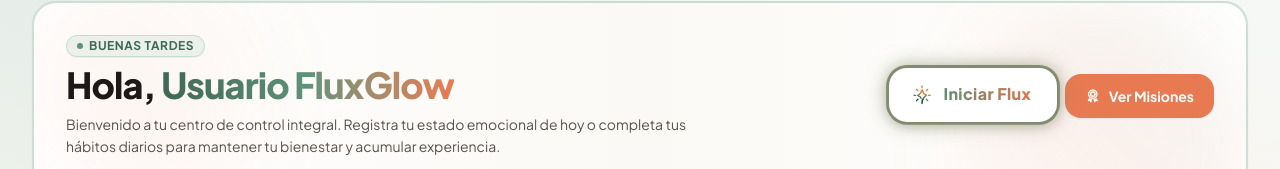
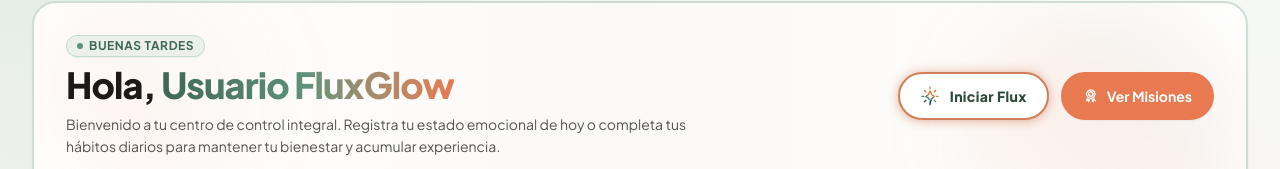
Before and after one commit to yahiremmanuel235-gif/Fluxglow, a React (Vite) app: page /dashboard in a window 1280 px wide. Shown: the part 279-448 px from the top of the page. Built offline with nearby package versions, Linux system fonts and the light colour scheme; no server answers; the database is empty; a web font is replaced by a local one.

Commit message:
style(dashboard): refine Flux button visuals
Update the quick action Flux button with a pill-shaped design and a smoother, border-focused glow animation to improve UI consistency.

```diff
--- a/src/components/modules/DashboardModule.tsx
+++ b/src/components/modules/DashboardModule.tsx
@@ -387,7 +387,7 @@ export const DashboardModule: React.FC<DashboardModuleProps> = ({
             </div>
 
             {/* Quick action buttons with brand colors and local icons */}
-            <div className="flex flex-wrap sm:flex-nowrap items-center gap-2.5 shrink-0 w-full md:w-auto">
+            <div className="flex flex-wrap sm:flex-nowrap items-center gap-3 shrink-0 w-full md:w-auto">
               <button
                 id="hero-quick-journal-btn"
                 onClick={() => {
@@ -397,25 +397,25 @@ export const DashboardModule: React.FC<DashboardModuleProps> = ({
                 }}
                 disabled={!canFlux}
                 title={!canFlux ? "Ya completaste tu Flux hoy. Vuelve mañana." : "¡Pulsa para iniciar tu flujo diario de bienestar!"}
-                className={`flex-1 sm:flex-none px-5 py-2.5 min-h-[44px] rounded-2xl font-bold transition-all flex items-center justify-center gap-2.5 group ${
+                className={`h-11 sm:h-12 px-5 rounded-full font-bold transition-all flex items-center justify-center gap-2.5 group select-none ${
                   canFlux
                     ? 'flux-btn-active-glow bg-white cursor-pointer hover:bg-white/95'
-                    : 'bg-stone-200 text-stone-400 cursor-not-allowed shadow-xs'
+                    : 'bg-stone-200 text-stone-400 cursor-not-allowed border-2 border-transparent shadow-none'
                 }`}
               >
                 <img
                   src="/assets/icons/flux.png"
                   alt="Flux"
                   className={`w-5 h-5 object-contain transition-transform ${
-                    canFlux ? 'group-hover:scale-110' : 'grayscale opacity-60'
+                    canFlux ? 'group-hover:scale-110' : 'grayscale opacity-50'
                   }`}
                 />
                 {canFlux ? (
-                  <span className="title-gradient font-extrabold tracking-wide text-sm sm:text-base">
+                  <span className="text-[#2D493C] font-extrabold tracking-wide text-xs sm:text-sm whitespace-nowrap">
                     Iniciar Flux
                   </span>
                 ) : (
-                  <span className="text-stone-400 font-bold text-sm sm:text-base">
+                  <span className="text-stone-400 font-bold text-xs sm:text-sm whitespace-nowrap">
                     Flux Completado
                   </span>
                 )}
@@ -423,7 +423,7 @@ export const DashboardModule: React.FC<DashboardModuleProps> = ({
               <button
                 id="hero-quick-missions-btn"
                 onClick={() => onNavigate('missions')}
-                className="flex-1 sm:flex-none px-5 py-2.5 min-h-[44px] rounded-2xl bg-[#E87A52] hover:bg-[#D4653E] text-white text-xs sm:text-sm font-bold shadow-xs transition-all flex items-center justify-center gap-2 cursor-pointer group"
+                className="h-11 sm:h-12 px-5 rounded-full bg-[#E87A52] hover:bg-[#D4653E] border-2 border-transparent text-white text-xs sm:text-sm font-bold shadow-xs transition-all flex items-center justify-center gap-2 cursor-pointer group whitespace-nowrap"
               >
                 <img src="/assets/icons/medal.png" alt="Misiones" className="w-4 h-4 object-contain brightness-0 invert group-hover:scale-105 transition-transform" />
                 <span>Ver Misiones</span>
--- a/src/index.css
+++ b/src/index.css
@@ -391,41 +391,34 @@
   overflow: visible;
 }
 
-/* Distinctive glowing animated frame for uncompleted Flux button (white background with dynamic radiant frame) */
-@keyframes fluxGlowPulse {
+/* Distinctive glowing border transition for uncompleted Flux button (white background with direct border transition) */
+@keyframes fluxDirectBorderGlow {
   0%, 100% {
+    border-color: #E87A52;
     box-shadow:
-      0 0 0 2px rgba(255, 255, 255, 0.95),
-      0 0 0 4.5px #E87A52,
-      0 0 16px 2px rgba(232, 122, 82, 0.5),
-      0 4px 14px -2px rgba(95, 146, 123, 0.25);
-    transform: translateY(0);
+      0 0 10px 0 rgba(232, 122, 82, 0.45),
+      0 3px 10px -2px rgba(232, 122, 82, 0.25);
   }
   50% {
+    border-color: #5F927B;
     box-shadow:
-      0 0 0 2px rgba(255, 255, 255, 1),
-      0 0 0 5px #5F927B,
-      0 0 22px 5px rgba(95, 146, 123, 0.6),
-      0 0 12px 2px rgba(232, 122, 82, 0.4),
-      0 6px 18px -2px rgba(95, 146, 123, 0.35);
-    transform: translateY(-1.5px);
+      0 0 12px 0 rgba(95, 146, 123, 0.5),
+      0 3px 10px -2px rgba(95, 146, 123, 0.25);
   }
 }
 
 .flux-btn-active-glow {
   background-color: #ffffff;
-  animation: fluxGlowPulse 2.4s ease-in-out infinite;
-  border: 1.5px solid rgba(255, 255, 255, 0.9);
+  border: 2px solid #E87A52;
+  animation: fluxDirectBorderGlow 3s ease-in-out infinite;
+  box-sizing: border-box;
 }
 
 .flux-btn-active-glow:hover {
-  animation-play-state: paused;
-  transform: translateY(-2px) scale(1.02);
+  filter: brightness(0.99);
   box-shadow:
-    0 0 0 2px rgba(255, 255, 255, 1),
-    0 0 0 5px #E87A52,
-    0 0 26px 6px rgba(232, 122, 82, 0.65),
-    0 8px 22px -3px rgba(95, 146, 123, 0.35);
+    0 0 16px 2px rgba(232, 122, 82, 0.6),
+    0 4px 12px -2px rgba(95, 146, 123, 0.3);
 }
 
 @keyframes orangeDotPulse {
```
